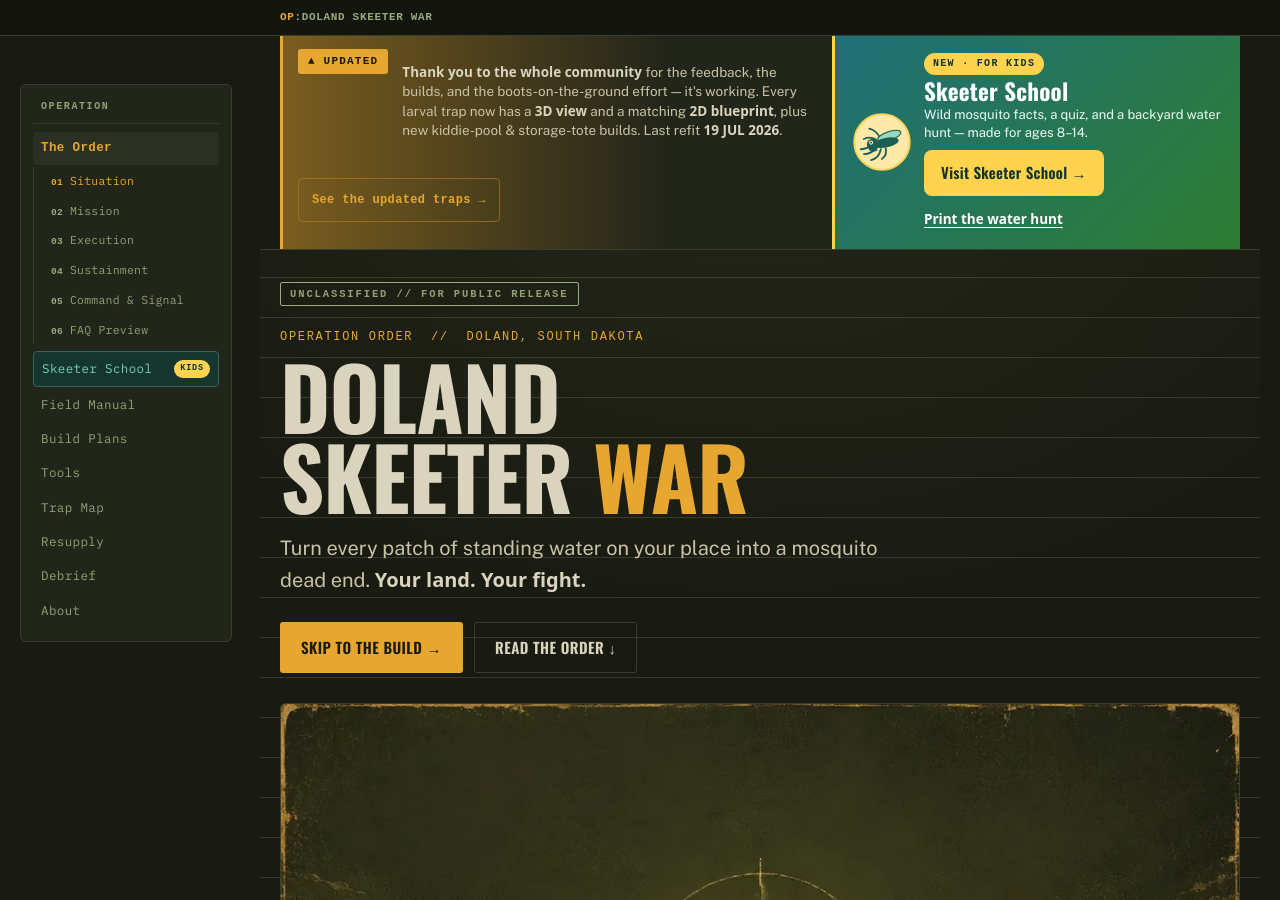
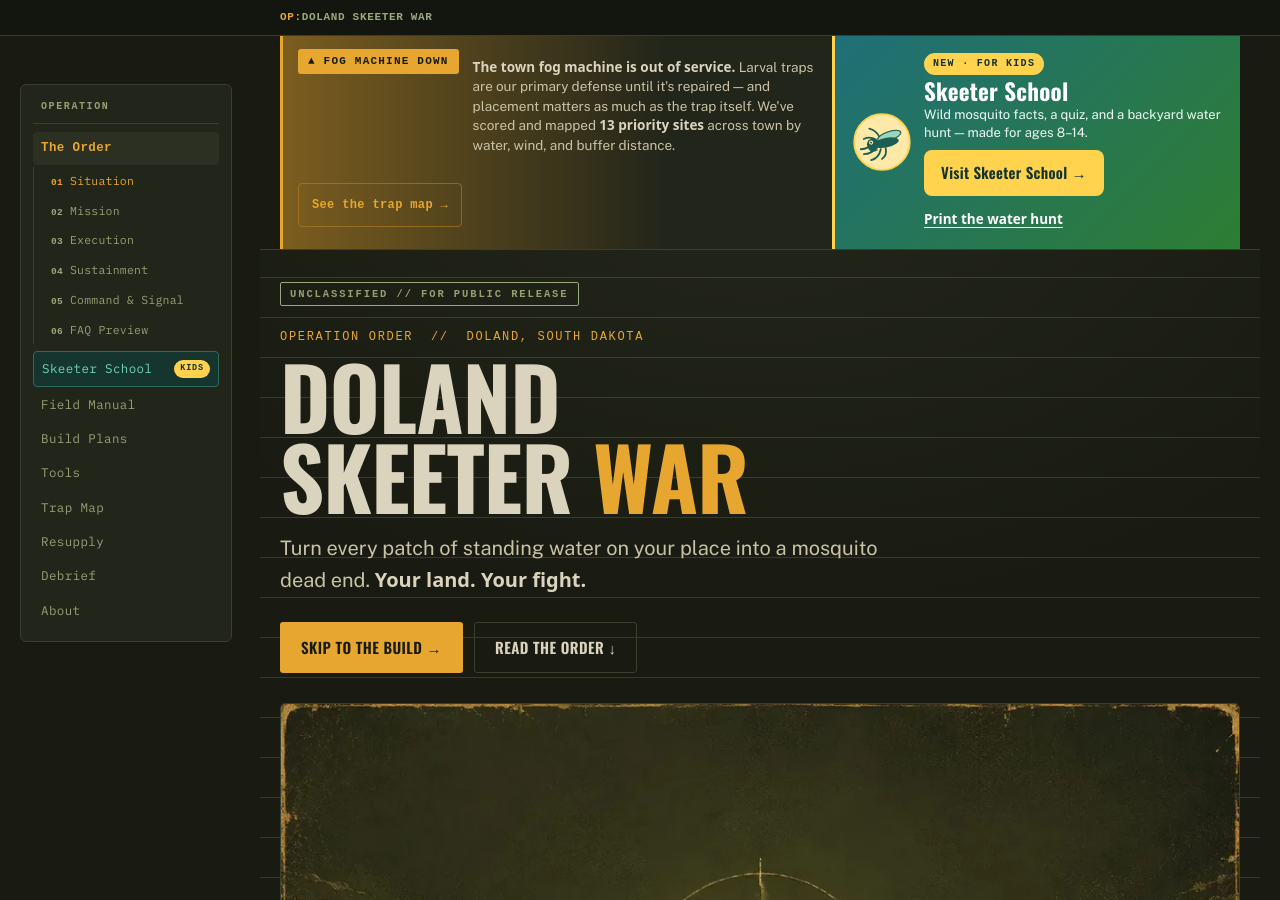
Before and after one commit to Tucker465/Doland-Warfare, a Jekyll site: the page built from index.html, in a window 1280 px wide and 900 px high. Built offline with Jekyll 4.4.1, drawn with Linux system fonts in a browser that asks for light colours.

Commit message:
Point the home page banner at the trap map, not last month's trap update
The fog-machine-down trap map shipped with nav, related-links, and
page_sections all wired up, but the home page banner still announced
July's 3D-view trap refit. That's the first thing visitors see, and it
was pointing away from the most urgent current info.

```diff
--- a/index.html
+++ b/index.html
@@ -21,12 +21,12 @@ schema_howto: true
   <div class="wrap tb-grid">
 
     <div class="tb-op" role="status">
-      <span class="tb-tag">&#9650; UPDATED</span>
-      <p class="tb-msg"><b>Thank you to the whole community</b> for the feedback, the builds, and the
-        boots-on-the-ground effort &mdash; it's working. Every larval trap now has a <b>3D view</b> and a
-        matching <b>2D blueprint</b>, plus new kiddie-pool &amp; storage-tote builds.
-        Last refit <b>19 JUL 2026</b>.</p>
-      <a class="tb-go" href="/build/#arsenal">See the updated traps &rarr;</a>
+      <span class="tb-tag">&#9650; FOG MACHINE DOWN</span>
+      <p class="tb-msg"><b>The town fog machine is out of service.</b> Larval traps are our
+        primary defense until it's repaired &mdash; and placement matters as much as the trap
+        itself. We've scored and mapped <b>13 priority sites</b> across town by water,
+        wind, and buffer distance.</p>
+      <a class="tb-go" href="/trap-map/">See the trap map &rarr;</a>
     </div>
 
     <div class="tb-kids">
```
